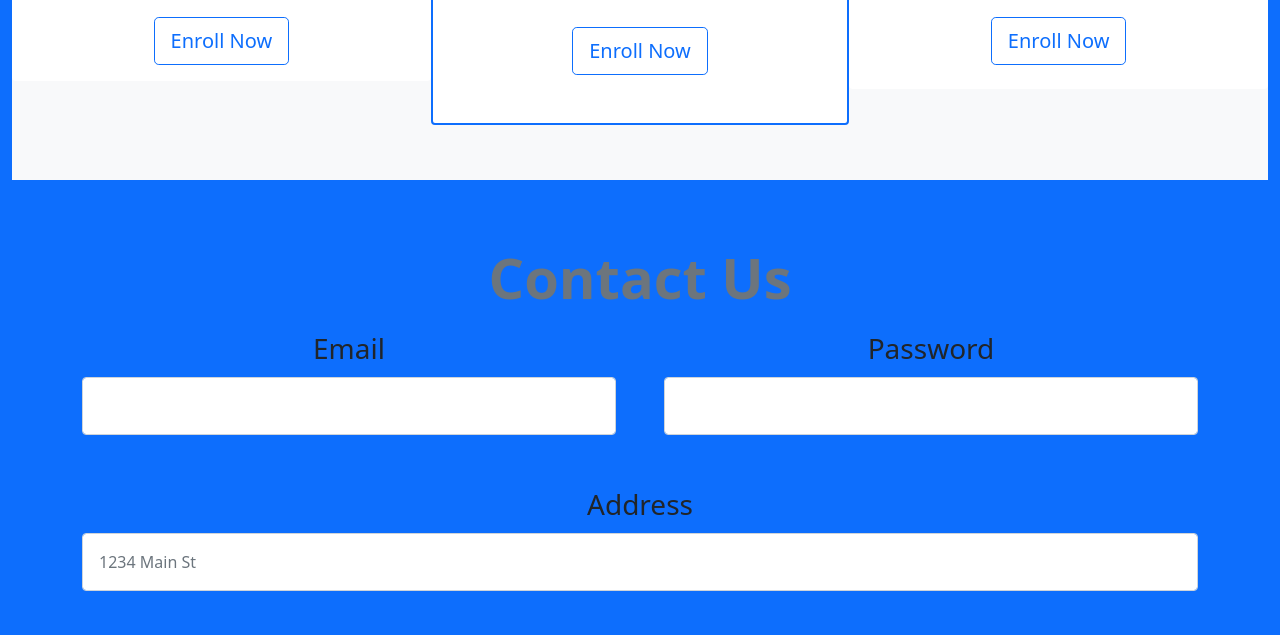
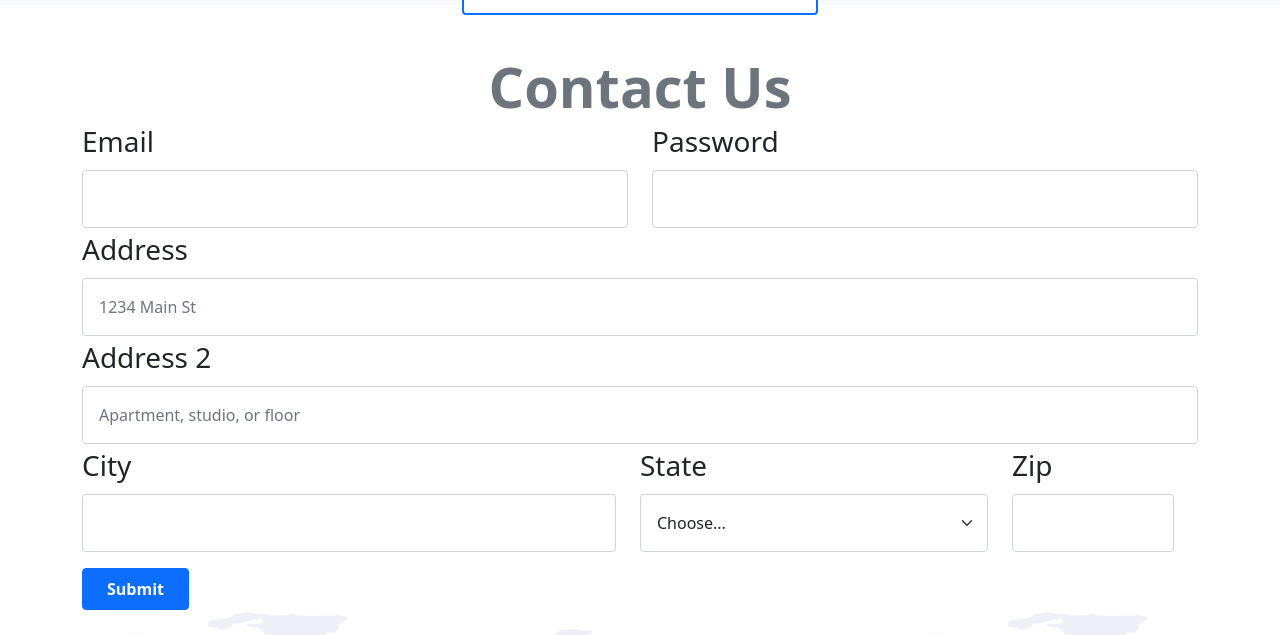
Before and after one commit to Bameejay/BOOSTRAP-TASK, a plain HTML site: page index.html in a window 1280 px wide. Shown: the part 1610-2245 px from the top of the page. Drawn offline with nearby package versions, Linux system fonts and the light colour scheme.

Commit message:
contact us style adjusted

```diff
--- a/css/style.css
+++ b/css/style.css
@@ -23,27 +23,8 @@ body {
     background-color: #fff!important;
 }
 
-<<<<<<< HEAD
-
-/* .aboutus-page {
-    background-color: red !important;
-    color: aqua;
-    height: 550px;
-    margin-top: 0;
-}
-
-.text-white h2 {
-    margin-bottom: 0 !important;
-} */
-
-=======
->>>>>>> 7524d35aadfd5b5c1030ec412ac212eebd0ba5cf
 #aboutus-heading h2 {
     padding-top: 10px;
-}
-
-.text-center h2 {
-    margin-top: 64px!important;
 }
 
 .bg-light {
@@ -52,7 +33,6 @@ body {
 
 #footer {
     background-image: url("/img/footer-bg.png");
-    /* background-color: #444; */
 }
 
 #footer a {
--- a/index.html
+++ b/index.html
@@ -23,12 +23,14 @@
                 </span>
                 </a>
 
-                <!-- toggle button for mobile view -->
+                <!--================== toggle button for mobile view ==================-->
+
                 <button class="navbar-toggler" type="button" data-bs-toggle="collapse" data-bs-target="#main-nav" aria-controls="main-nav" aria-expanded="false" aria-label="Toggle navigation">
                 <span class="navbar-toggler-icon"></span>
                 </button>
 
-                <!-- navbar links -->
+                <!--================== navbar links ====================-->
+
                 <div class="collapse navbar-collapse justify-content-end align-center" id="main-nav">
                     <ul class="navbar-nav ">
                         <li class="nav-item">
@@ -49,11 +51,12 @@
     </div>
     </nav>
 
-    <!-- main image & intro text -->
+    <!--=========================== main image & intro text ============================-->
+
     <section id="Homepage">
         <div class="container-lg pt-5">
             <div class="row justify-content-center align-items-center">
-                <div class="col-md-5 text-center text-md-start">
+                <div class="col-md-5 text-center text-md-start container">
                     <h1>
                         <div class="display-2 fw-bold text-secondary fs-1">THE SAGE- <span class="text-primary">CODER </span></div>
                         <div class="display-5 text-muted">Hone Your Coding Skills</div>
@@ -69,31 +72,26 @@
         </div>
     </section>
 
-    <!-- About Us -->
-<<<<<<< HEAD
-    <section id="About-Us" class="bg-light mt-5 aboutus-page">
-        <div class="container-fluid bg-primary mb-sm-5">
-            <div class="text-center" id="aboutus-heading">
-                <h2 class="text-white fw-bold about-heading">About Us</h2>
-=======
+    <!--=================================== About Us ==================================-->
+
     <section id="About-Us" class="bg-light mt-5">
         <div class="container-fluid bg-primary">
             <div class="text-center" id="aboutus-heading">
                 <h2 class="text-white fw-bold">About Us</h2>
->>>>>>> 7524d35aadfd5b5c1030ec412ac212eebd0ba5cf
-                <p class="lead text-white ">Lorem ipsum dolor sit amet consectetur adipisicing elit. Inventore delectus repudiandae quasi placeat? Natus architecto facilis magnam ducimus nam aspernatur quos explicabo ullam blanditiis veniam, asperiores, quisquam pariatur recusandae
-                    maiores.*8
+                <p class="lead text-white ">Lorem ipsum dolor sit amet consectetur adipisicing elit. Inventore delectus repudiandae quasi placeat? Natus architecto facilis magnam ducimus nam aspernatur quos explicabo ullam blanditiis veniam, asperiores, quisquam pariatur recusandaemaiores.
                 </p>
             </div>
         </div>
-        <div class="row my-5 align-items-center justify-content-center g-0 pb-5">
+        <div class="container">
+            <div class="row my-5">
                 <div class="col-lg-4 col-md-3 col-sm-12">
                     <div class="card border-0">
                         <div class="card-body text-center">
                             <h4 class="card-title">Backend Development</h4>
                             <div class="lead card-subtitle">Learn Html, CSS and JavaScript, React, NodeJS, Mongo DB only</div>
                             <p class="display-5 my-4 text-primary fw-bold">#24,000</p>
-                        <p class="card-text mx-5 text-muted d-none d-lg-block">Lorem ipsum dolor sit amet consectetur adipisicing elit. Iusto velit vitae recusandae aperiam? Nulla rem quibusdam praesentium hic ratione, consequuntur incidunt omnis, animi quae, dolor aliquid molestias corrupti deserunt deleniti!
+                            <p class="card-text mx-5 text-muted d-none d-lg-block">Lorem ipsum dolor sit amet consectetur adipisicing elit. Iusto velit vitae recusandae aperiam? Nulla rem quibusdam praesentium hic ratione, consequuntur incidunt omnis, animi quae, dolor aliquid molestias corrupti deserunt
+                                deleniti!
                             </p>
                             <a href="#" class="btn btn-outline-primary btn-lg mt-3">Enroll Now</a>
                         </div>
@@ -106,7 +104,8 @@
                             <h4 class="card-title">Frontend Development</h4>
                             <div class="lead card-subtitle">Learn Html, CSS and JavaScript only</div>
                             <p class="display-4 my-4 text-primary fw-bold">#24,000</p>
-                        <p class="card-text mx-5 text-muted d-none d-lg-block">Lorem ipsum dolor sit amet consectetur adipisicing elit. Iusto velit vitae recusandae aperiam? Nulla rem quibusdam praesentium hic ratione, consequuntur incidunt omnis, animi quae, dolor aliquid molestias corrupti deserunt deleniti!
+                            <p class="card-text mx-5 text-muted d-none d-lg-block">Lorem ipsum dolor sit amet consectetur adipisicing elit. Iusto velit vitae recusandae aperiam? Nulla rem quibusdam praesentium hic ratione, consequuntur incidunt omnis, animi quae, dolor aliquid molestias corrupti deserunt
+                                deleniti!
                             </p>
                             <a href="#" class="btn btn-outline-primary btn-lg mt-3">Enroll Now</a>
                         </div>
@@ -118,42 +117,52 @@
                             <h4 class="card-title">Product Design</h4>
                             <div class="lead card-subtitle">Learn User Research, User Interaction, Figma, Adobe only</div>
                             <p class="display-5 my-4 text-primary fw-bold">#20,000</p>
-                        <p class="card-text mx-5 text-muted d-none d-lg-block">Lorem ipsum dolor sit amet consectetur adipisicing elit. Iusto velit vitae recusandae aperiam? Nulla rem quibusdam praesentium hic ratione, consequuntur incidunt omnis, animi quae, dolor aliquid molestias corrupti deserunt deleniti!
+                            <p class="card-text mx-5 text-muted d-none d-lg-block">Lorem ipsum dolor sit amet consectetur adipisicing elit. Iusto velit vitae recusandae aperiam? Nulla rem quibusdam praesentium hic ratione, consequuntur incidunt omnis, animi quae, dolor aliquid molestias corrupti deserunt
+                                deleniti!
                             </p>
                             <a href="#" class="btn btn-outline-primary btn-lg mt-3">Enroll Now</a>
                         </div>
                     </div>
                 </div>
             </div>
-
-
+        </div>
     </section>
 
-    <!-- Contact Us -->
-    <section id="Contact-Us" class="container mb-sm-3">
-        <h2 class="text-center my-3 display-4 fw-bold text-secondary">Contact Us</h2>
-        <form class="row g-5">
-            <div class="col-md-6">
+    <!--======================== Contact Us ===============================-->
+
+    <section id="Contact-Us">
+        <div class="container">
+            <div class="row">
+                <h2 class="text-center my-0 display-4 fw-bold text-secondary pt-5">Contact Us</h2>
+
+                <form>
+                    <div class="row">
+                        <div class="col-lg-6 col-md-12">
                             <label for="inputEmail4" class="form-label fs-3">Email</label>
                             <input type="email" class="form-control ps-3" id="inputEmail4">
                         </div>
-            <div class="col-md-6">
+                        <div class="col-lg-6 col-md-12">
                             <label for="inputPassword4" class="form-label fs-3">Password</label>
                             <input type="password" class="form-control ps-3" id="inputPassword4">
                         </div>
+                    </div>
+                    <div class="row">
                         <div class="col-12">
                             <label for="inputAddress" class="form-label fs-3">Address</label>
                             <input type="text" class="form-control ps-3" id="inputAddress" placeholder="1234 Main St">
                         </div>
+                    </div>
+                    <div class="row">
                         <div class="col-12">
                             <label for="inputAddress2" class="form-label fs-3">Address 2</label>
                             <input type="text" class="form-control ps-3" id="inputAddress2" placeholder="Apartment, studio, or floor">
                         </div>
-            <div class="col-md-6">
+                        <div class="row">
+                            <div class="col-lg-6 col-sm-12">
                                 <label for="inputCity" class="form-label fs-3">City</label>
                                 <input type="text" class="form-control ps-3" id="inputCity">
                             </div>
-            <div class="col-md-4">
+                            <div class="col-lg-4 col-sm-12">
                                 <label for="inputState" class="form-label fs-3">State</label>
                                 <select id="inputState" class="form-select ps-3">
             <option selected>Choose...</option>
@@ -163,14 +172,17 @@
             <option>Ogun</option>
           </select>
                             </div>
-            <div class="col-md-2">
+                            <div class="col-lg-2 col-sm-12">
                                 <label for="inputZip" class="form-label fs-3">Zip</label>
                                 <input type="text" class="form-control" id="inputZip">
                             </div>
+                        </div>
                         <div class="col-12">
-                <button type="submit" class="btn btn-primary fw-bold py-2 px-4">Submit</button>
+                            <button type="submit" class="btn btn-primary fw-bold py-2 px-4 mt-3">Submit</button>
                         </div>
                 </form>
+                </div>
+            </div>
     </section>
 
     <!-- Footer -->
```
Lines whose indentation alone changed are shown as unchanged.
